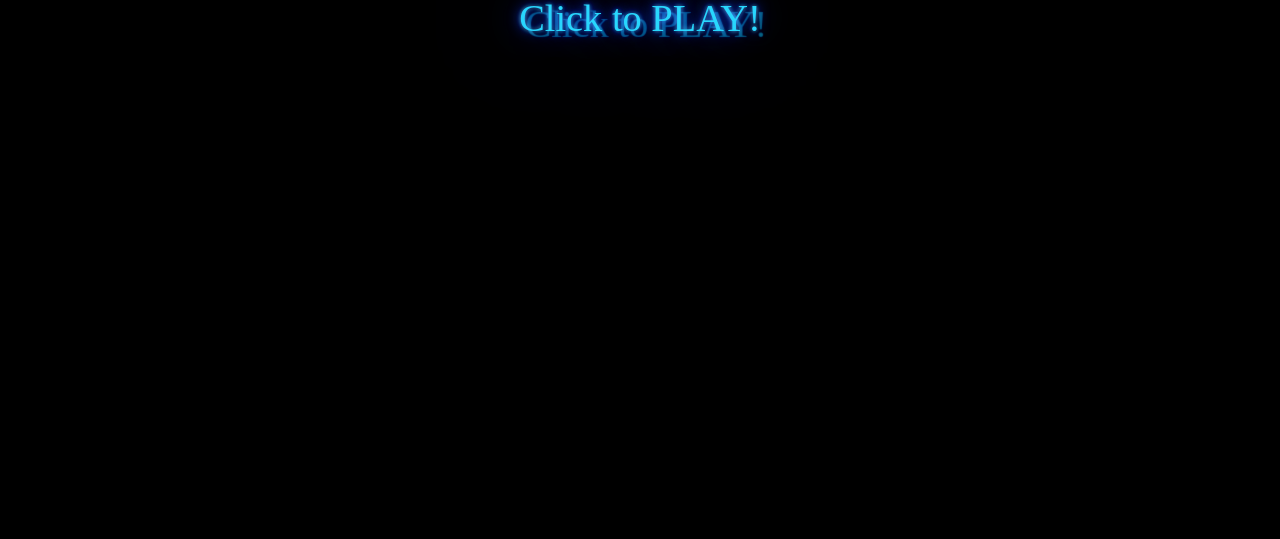
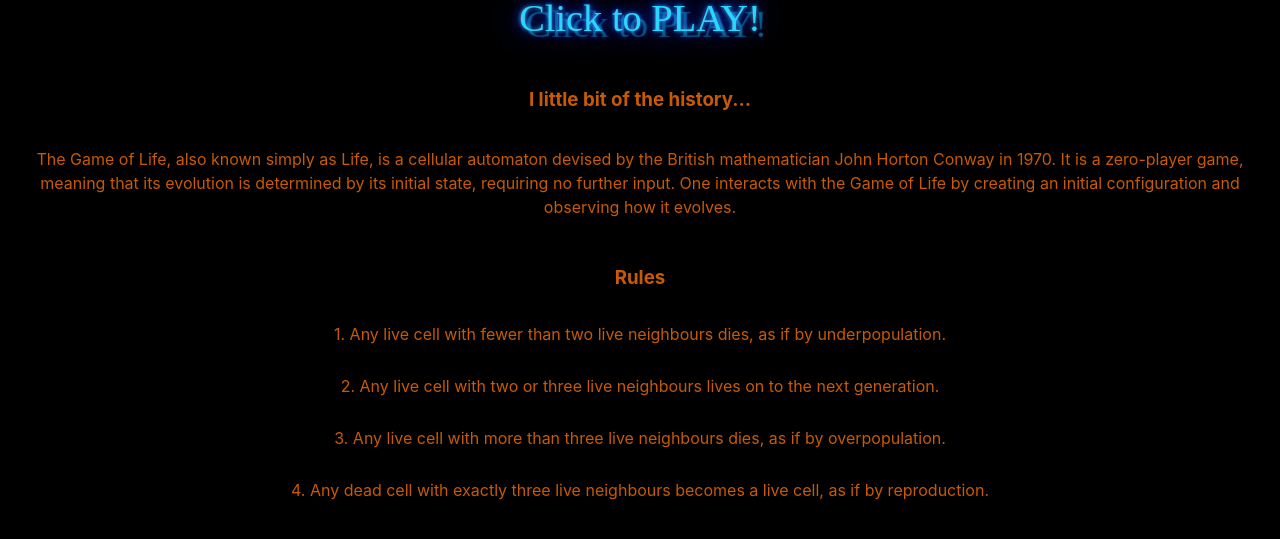
Before and after one commit to nataliastewart/Cellular_Automata, a React (Create React App) app in the folder game-of-life/: page / in a window 1280 px wide. Shown: the part 371-910 px from the top of the page. Before the commit the page ends 800 px from the top, so only its background shows below. Built offline with nearby package versions, Linux system fonts and the light colour scheme; a web font is replaced by a local one.

Commit message:
Home - styling - rules and history

```diff
--- a/game-of-life/src/components/Home.js
+++ b/game-of-life/src/components/Home.js
@@ -23,6 +23,41 @@
       <Link className="Home-link" to="/app">
         <p class="flux">Click to PLAY!</p>
       </Link>
+      <div className="wrap-content">
+        <div className="history">
+          <h3>I little bit of the history... </h3>
+
+          <p>
+            The Game of Life, also known simply as Life, is a cellular automaton
+            devised by the British mathematician John Horton Conway in 1970. It
+            is a zero-player game, meaning that its evolution is determined by
+            its initial state, requiring no further input. One interacts with
+            the Game of Life by creating an initial configuration and observing
+            how it evolves.
+          </p>
+        </div>
+        <div className="rules">
+          <h3>Rules </h3>
+
+          <p>
+            1. Any live cell with fewer than two live neighbours dies, as if by
+            underpopulation.
+          </p>
+          <p>
+            2. Any live cell with two or three live neighbours lives on to the
+            next generation.
+          </p>
+          <p>
+            {" "}
+            3. Any live cell with more than three live neighbours dies, as if by
+            overpopulation.
+          </p>
+          <p>
+            4. Any dead cell with exactly three live neighbours becomes a live
+            cell, as if by reproduction.
+          </p>
+        </div>
+      </div>
     </div>
   );
 }
--- a/game-of-life/src/styling/Home.css
+++ b/game-of-life/src/styling/Home.css
@@ -8,6 +8,35 @@
   display: flex;
   flex-direction: column;
   align-items: center;
+}
+
+.wrap-content {
+  display: flex;
+  flex-direction: column;
+  justify-content: space-around;
+  margin-top: 1%;
+}
+
+.history {
+  display: flex;
+  flex-direction: column;
+  line-height: 150%;
+  padding: 0% 2% 0% 2%;
+  box-sizing: border-box;
+  height: 10%;
+  margin-bottom: 1%;
+  color: rgb(199, 90, 2);
+}
+
+.rules {
+  display: flex;
+  justify-content: center;
+  flex-direction: column;
+  box-sizing: border-box;
+  padding: 0% 2% 0% 2%;
+  margin-bottom: 50%;
+  height: 10%;
+  color: rgb(199, 90, 2);
 }
 
 /* Neon */
```
